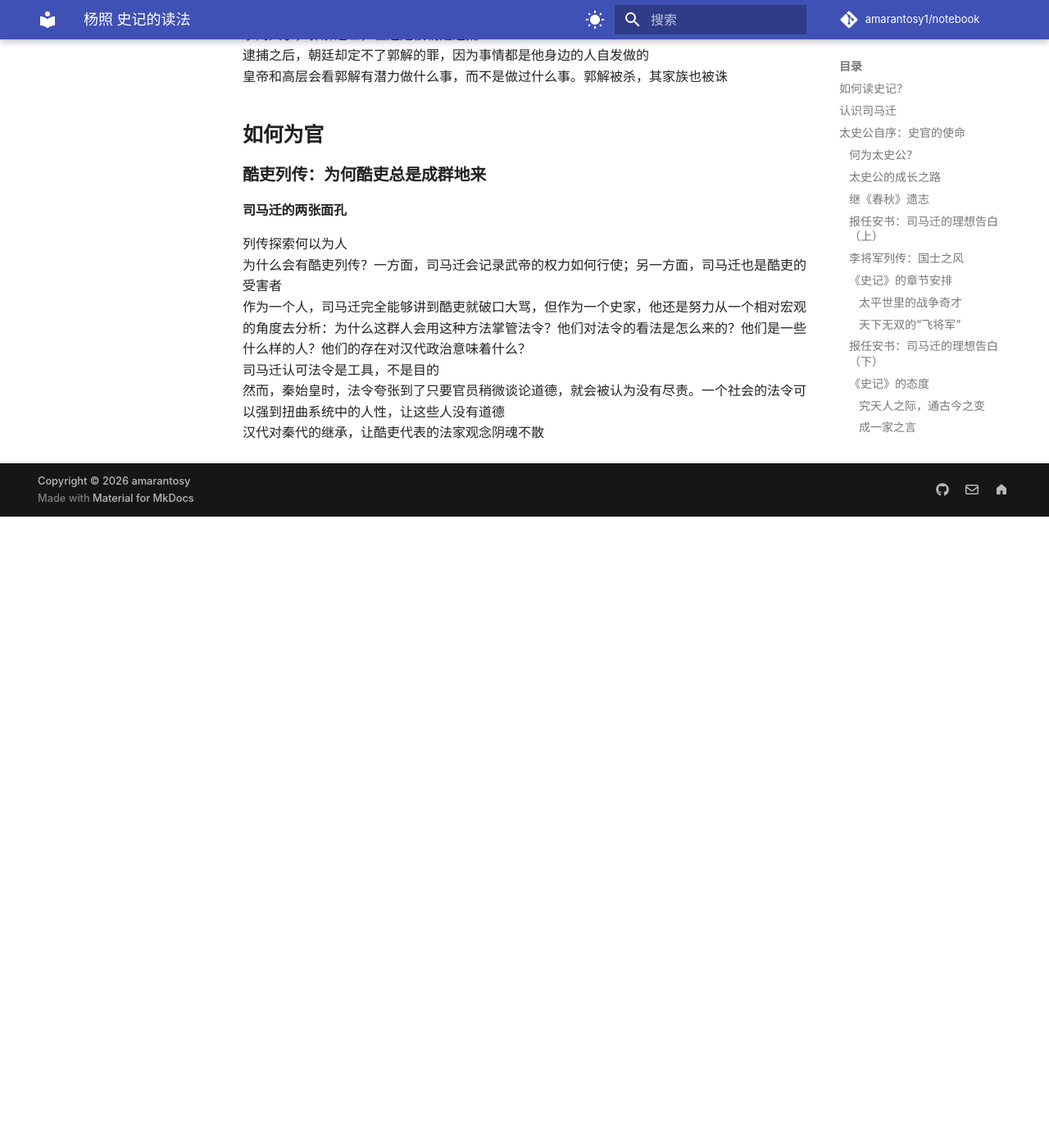
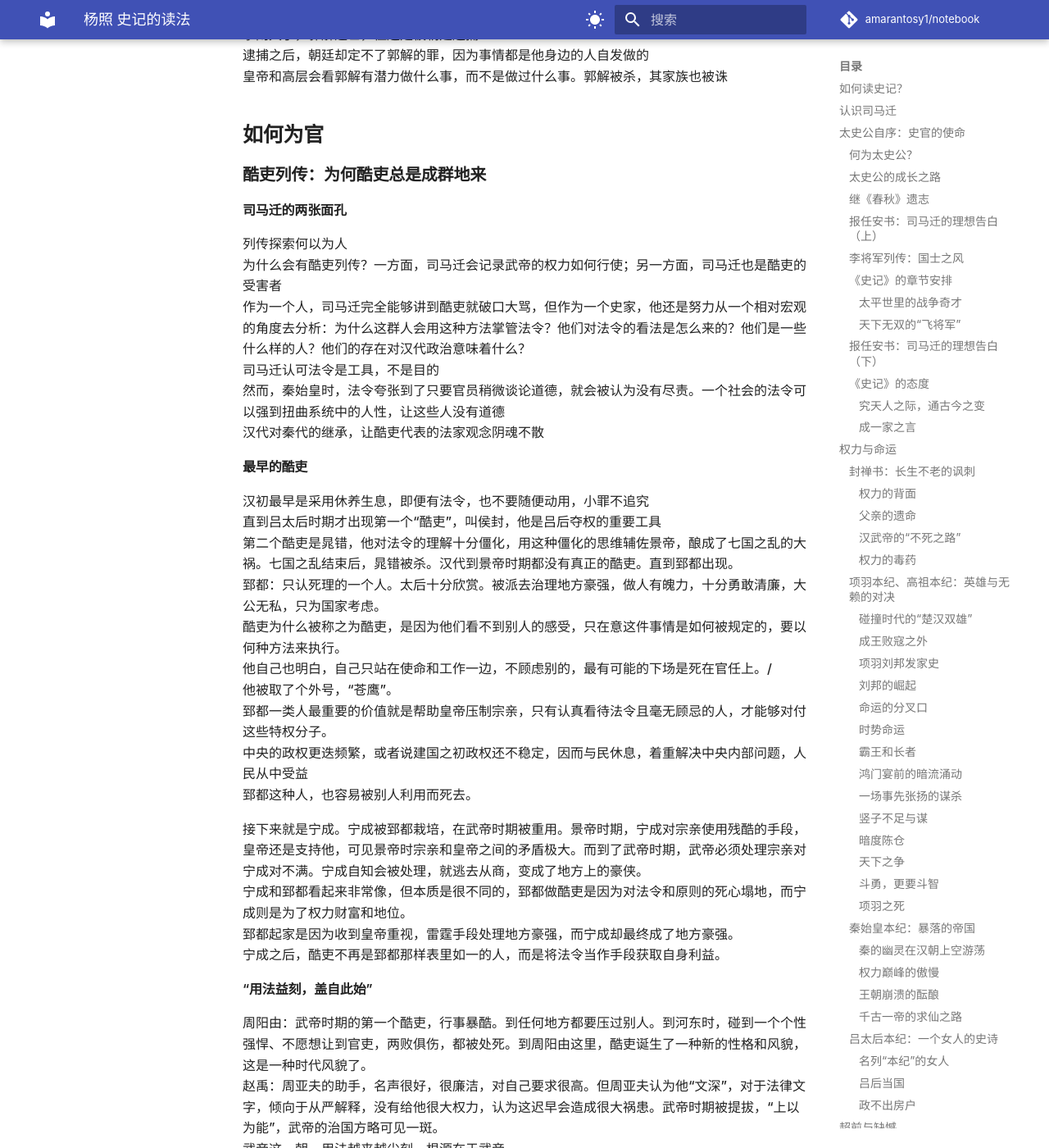
Before and after one commit to Amarantosy1/note, an MkDocs documentation site: the page built from docs/reading/其它/杨照-史记的读法.md, in a window 1280 px wide and 1400 px high, scrolled down 15390 px. Shown: the whole window at 82% size. Built offline with MkDocs 1.6.1 and Material for MkDocs 9.7.7, drawn with Linux system fonts in a browser that asks for light colours; nearby versions of some CDN libraries; library files that are not in the unit come from our copies; comment, search, counter and statistics services are not loaded; a style sheet for code colours, icons or effects is not loaded; before the commit the page ends 16020 px from its top, so only the background shows below that; some of the changed text lies outside the part shown.

Commit message:
更新文章：AI相关文章重命名；史记的读法更新到酷吏列传

```diff
--- a/docs/reading/其它/杨照-史记的读法.md
+++ b/docs/reading/其它/杨照-史记的读法.md
@@ -438,3 +438,31 @@
 司马迁认可法令是工具，不是目的
 然而，秦始皇时，法令夸张到了只要官员稍微谈论道德，就会被认为没有尽责。一个社会的法令可以强到扭曲系统中的人性，让这些人没有道德
 汉代对秦代的继承，让酷吏代表的法家观念阴魂不散
+
+#### 最早的酷吏
+汉初最早是采用休养生息，即便有法令，也不要随便动用，小罪不追究
+直到吕太后时期才出现第一个“酷吏”，叫侯封，他是吕后夺权的重要工具
+第二个酷吏是晁错，他对法令的理解十分僵化，用这种僵化的思维辅佐景帝，酿成了七国之乱的大祸。七国之乱结束后，晁错被杀。汉代到景帝时期都没有真正的酷吏。直到郅都出现。
+郅都：只认死理的一个人。太后十分欣赏。被派去治理地方豪强，做人有魄力，十分勇敢清廉，大公无私，只为国家考虑。
+酷吏为什么被称之为酷吏，是因为他们看不到别人的感受，只在意这件事情是如何被规定的，要以何种方法来执行。
+他自己也明白，自己只站在使命和工作一边，不顾虑别的，最有可能的下场是死在官任上。/
+他被取了个外号，“苍鹰”。
+郅都一类人最重要的价值就是帮助皇帝压制宗亲，只有认真看待法令且毫无顾忌的人，才能够对付这些特权分子。
+中央的政权更迭频繁，或者说建国之初政权还不稳定，因而与民休息，着重解决中央内部问题，人民从中受益
+郅都这种人，也容易被别人利用而死去。
+
+接下来就是宁成。宁成被郅都栽培，在武帝时期被重用。景帝时期，宁成对宗亲使用残酷的手段，皇帝还是支持他，可见景帝时宗亲和皇帝之间的矛盾极大。而到了武帝时期，武帝必须处理宗亲对宁成对不满。宁成自知会被处理，就逃去从商，变成了地方上的豪侠。
+宁成和郅都看起来非常像，但本质是很不同的，郅都做酷吏是因为对法令和原则的死心塌地，而宁成则是为了权力财富和地位。
+郅都起家是因为收到皇帝重视，雷霆手段处理地方豪强，而宁成却最终成了地方豪强。
+宁成之后，酷吏不再是郅都那样表里如一的人，而是将法令当作手段获取自身利益。
+
+#### “用法益刻，盖自此始”
+周阳由：武帝时期的第一个酷吏，行事暴酷。到任何地方都要压过别人。到河东时，碰到一个个性强悍、不愿想让到官吏，两败俱伤，都被处死。到周阳由这里，酷吏诞生了一种新的性格和风貌，这是一种时代风貌了。
+赵禹：周亚夫的助手，名声很好，很廉洁，对自己要求很高。但周亚夫认为他“文深”，对于法律文字，倾向于从严解释，没有给他很大权力，认为这迟早会造成很大祸患。武帝时期被提拔，“上以为能”，武帝的治国方略可见一斑。
+武帝这一朝，用法越来越尖刻，根源在于武帝。
+
+#### 张汤：汉武帝的刽子手
+张汤的父亲时长安丞。小时候的趣事，父亲出门，张汤帮忙看馆舍，回来之后肉被老鼠偷了，张汤把老鼠审讯了一顿。张父让张汤学习“书狱”。父亲死后，张汤在长安为吏，被周阳由和宁成挖掘。
+张汤被提拔为御史。期间，发生巫蛊案。张汤的处理办法是“深竟党与”，宁可愿望一百，也不放过一个，”上以为能“。张汤再次被提拔，做到”太中大夫“，与赵禹共事。他们看起来很像，但是赵禹是旧派，行事更像郅都，法令是真理和原则，而张汤广为结交，会因为人而变化方式，理解权力的本质，擅长很多手段。
+张汤能得到武帝的赏识不完全是因为能力，更因为他刻意地经营、揣摩上意。
+而张汤也不能每次都切中武帝的看法，如果臣子的想法总是对的，那就意味着皇帝没有自己的作为，会产生对他不利的言论。于是张汤有时候会犯一些错误，让皇帝指责他，作出英明的决定。
```
Also changed, not shown: docs/cs/missing-semester/lecture3-开发环境与工具.md (+1 -1 lines), docs/ai/AI使用/1-AI小体验&vibe coding初体验.md (renamed from docs/ai/AI使用/AI小体验&vibe coding初体验.md), docs/ai/AI使用/2-codex时间复盘工具项目.md (renamed from docs/ai/AI使用/codex时间复盘工具项目.md), docs/ai/AI使用/3-AI论文指北.md (renamed from docs/ai/AI使用/AI论文指北.md), docs/ai/AI使用/4-Claude code中使用GPT plus订阅的模型.md (renamed from docs/ai/AI使用/Claude code中使用GPT plus订阅的模型.md), docs/cs/missing-semester/lecture4-调试与性能分析.md (added), docs/cs/missing-semester/lecture4.md (deleted).
